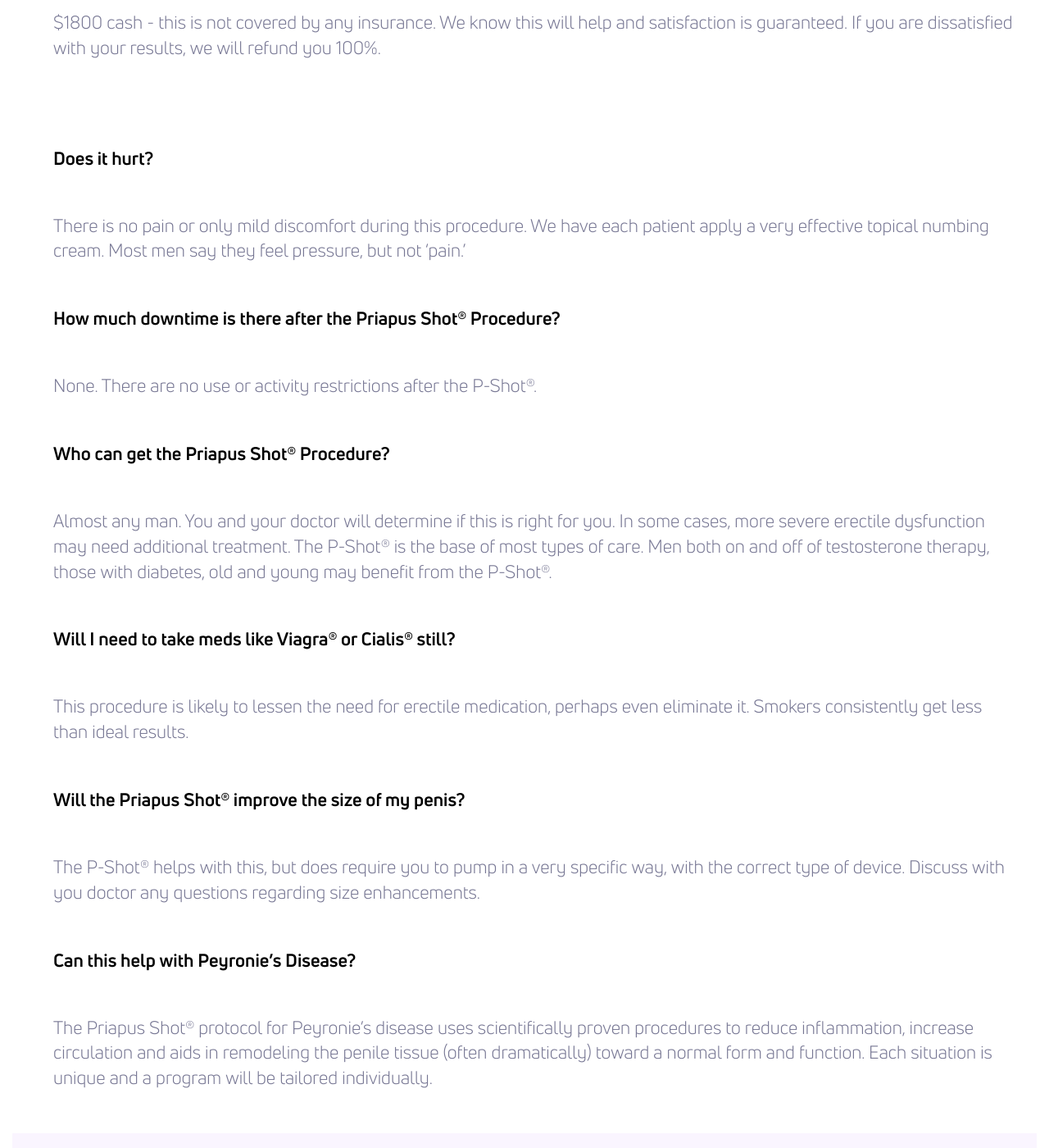
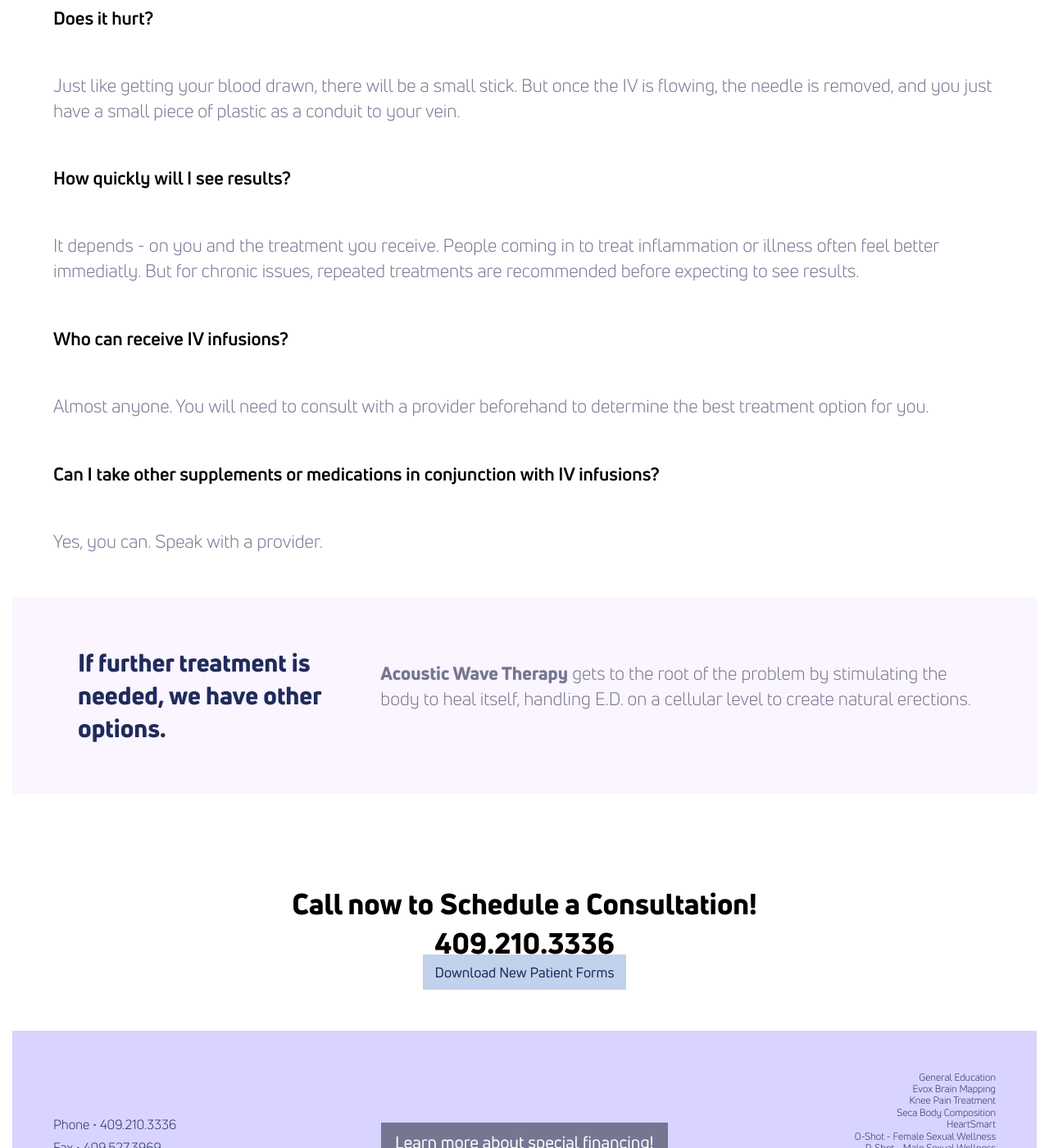
Before and after one commit to theneverwoods/gerstenberg.clinic, a Jekyll site: the page built from services/iv.html, in a window 1280 px wide and 1400 px high, scrolled down 3753 px. Shown: the whole window at 82% size. Built offline with Jekyll 4.4.1, drawn with Linux system fonts in a browser that asks for light colours; some of the changed text lies outside the part shown.

Commit message:
Update iv.html

```diff
--- a/services/iv.html
+++ b/services/iv.html
@@ -79,39 +79,24 @@ keywords: "IV Solutions, IV infusion, ozone UBI, chelation, NAD, Gerstenberg, Ge
 	</div>
 </div>
 
-<div class="row cards">
-	<div class="third card dark">
-		<p>Regenerative medicine to activate natural healing</p>
-	</div>
-	<div class="third card dark">
-		<p>One treatment for long-term results</p>
-	</div>
-	<div class="third card dark">
-		<p>Reduce plaque and increase blood flow</p>
-	</div>
-</div>
-
-
 <div class="row">
 	<div class="two-thirds bottom">
         <h2 style="margin-top: 60px">Frequently Asked Questions:</h2>
-		<h3 class="bottom">How much does the P-Shot® cost?<h3>
-		<p>$1800 cash - this is not covered by any insurance. We know this will help and satisfaction is guaranteed. If you are dissatisfied with your results, we will refund you 100%.</p>
-		<h3 class="bottom">Does it hurt?</h3>
-		<p>There is no pain or only mild discomfort during this procedure. We have each patient apply a very effective topical numbing cream.  Most men say they feel pressure, but not ‘pain.’
+		<h3 class="bottom">How much does IV infusions cost?</h3>
+		<p>Because this is vitamins and nutrients, not medication, don't expect insurance to pay for treatment. However, some insurances will pay for the saline or lactated ringers.</p>
+        <p>See our <a href="/pdf/ivmenu.pdf" target="_blank">full menu</a> for pricing.</p>
+
+        <h3 class="bottom">Does it hurt?</h3>
+		<p>Just like getting your blood drawn, there will be a small stick. But once the IV is flowing, the needle is removed, and you just have a small piece of plastic as a conduit to your vein.
 		</p>
-        <h3 class="bottom">How much downtime is there after the Priapus Shot® Procedure?</h3>
-		<p>None.  There are no use or activity restrictions after the P-Shot®.
+        <h3 class="bottom">How quickly will I see results?</h3>
+		<p>It depends - on you and the treatment you receive. People coming in to treat inflammation or illness often feel better immediatly. But for chronic issues, repeated treatments are recommended before expecting to see results.
         </p>
-        <h3 class="bottom">Who can get the Priapus Shot® Procedure?</h3>
-		<p>Almost any man.  You and your doctor will determine if this is right for you.  In some cases, more severe erectile dysfunction may need additional treatment. The P-Shot® is the base of most types of care. Men both on and off of testosterone therapy, those with diabetes, old and young may benefit from the P-Shot®.  </p>
-        <h3 class="bottom">Will I need to take meds like Viagra® or Cialis® still?</h3>
-        <p>This procedure is likely to lessen the need for erectile medication, perhaps even eliminate it.  Smokers consistently get less than ideal results.</p>
-        <h3 class="bottom">Will the Priapus Shot® improve the size of my penis?</h3>
-        <p>The P-Shot® helps with this, but does require you to pump in a very specific way, with the correct type of device.  Discuss with you doctor any questions regarding size enhancements.</p>
-        <h3 class="bottom">Can this help with Peyronie’s Disease?</h3>
-        <p>The Priapus Shot® protocol for Peyronie’s disease uses scientifically proven procedures to reduce inflammation, increase circulation and aids in remodeling the penile tissue (often dramatically) toward a normal form and function.  Each situation is unique and a program will be tailored individually.</p>
-	</div>
+        <h3 class="bottom">Who can receive IV infusions?</h3>
+		<p>Almost anyone. You will need to consult with a provider beforehand to determine the best treatment option for you.</p>
+        <h3 class="bottom">Can I take other supplements or medications in conjunction with IV infusions?</h3>
+        <p>Yes, you can. Speak with a provider.</p>
+    </div>
 </div>
 
 <div class="row light blurb" id="AcousticWave">
```
